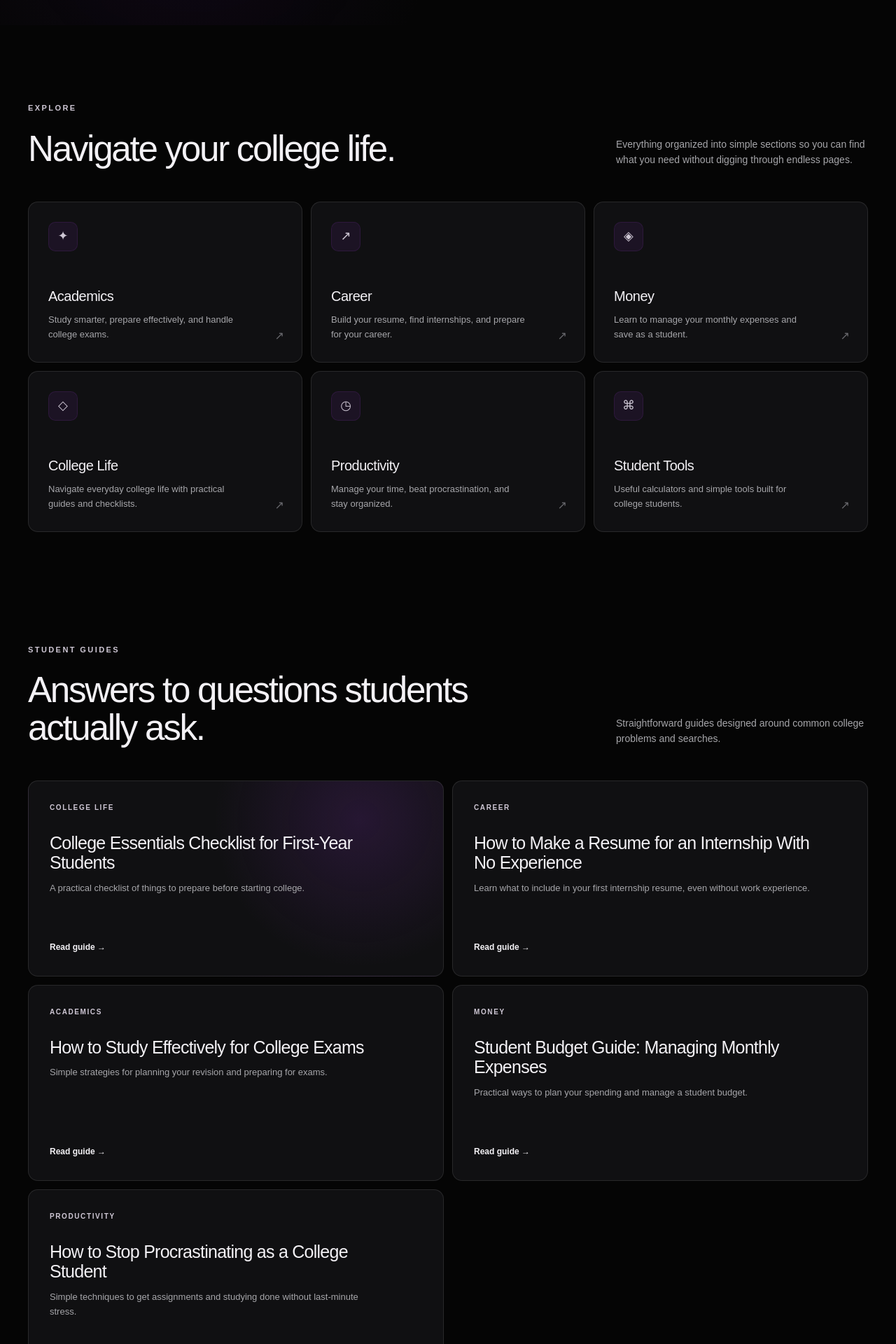
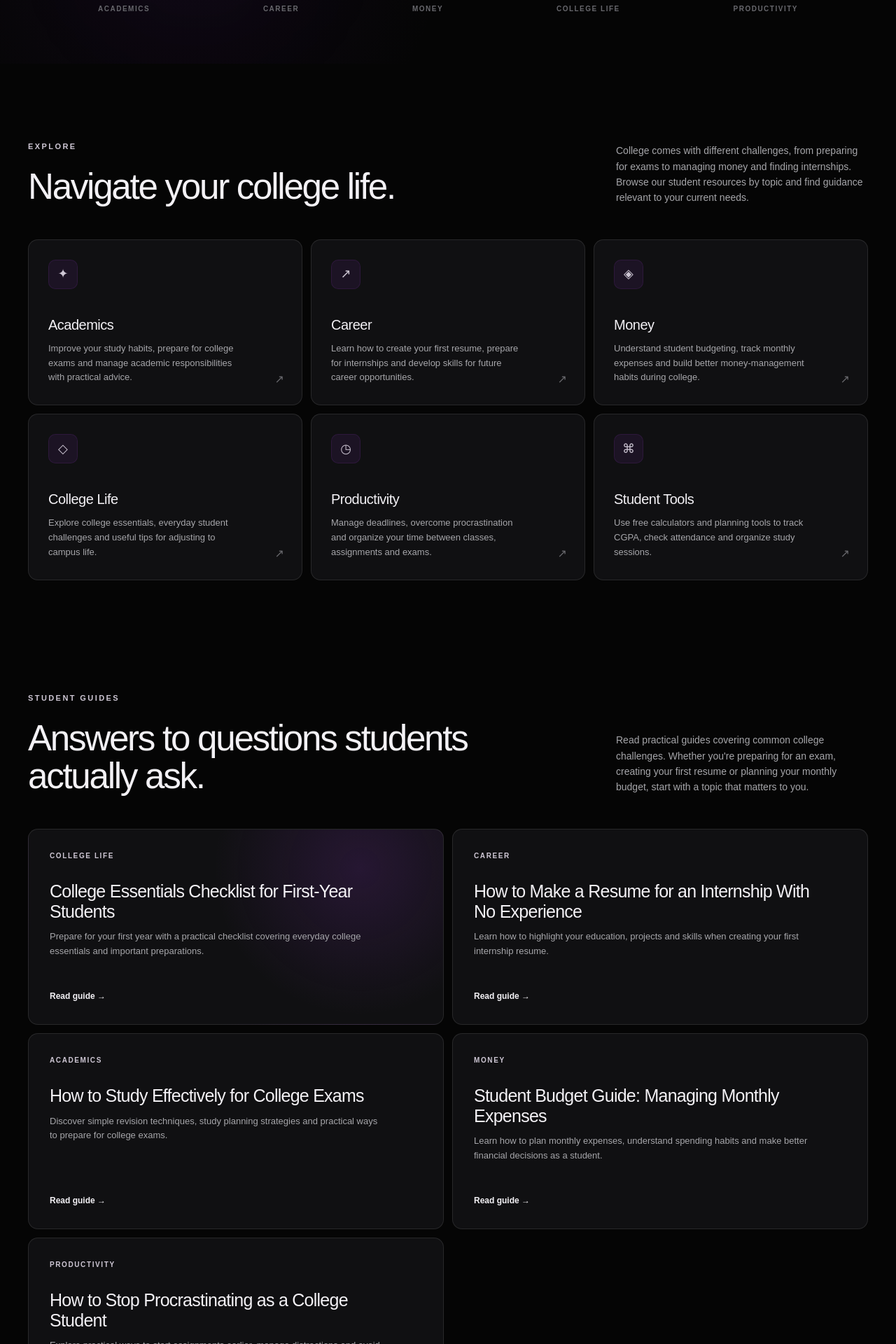
Before and after one commit to LAKSHYAG16/college-survival-guide, a Next.js app: page / in a window 1280 px wide. Shown: the part 880-2800 px from the top of the page at 70% size. Built offline with nearby package versions, Linux system fonts and the light colour scheme.

Commit message:
Ubersuggests changes 5

```diff
--- a/app/page.tsx
+++ b/app/page.tsx
@@ -1,3 +1,4 @@
+
 import Link from "next/link";
 import Navbar from "@/components/Navbar";
 
@@ -5,37 +6,43 @@ const categories = [
   {
     icon: "✦",
     title: "Academics",
-    description: "Study smarter, prepare effectively, and handle college exams.",
+    description:
+      "Improve your study habits, prepare for college exams and manage academic responsibilities with practical advice.",
     href: "/academics",
   },
   {
     icon: "↗",
     title: "Career",
-    description: "Build your resume, find internships, and prepare for your career.",
+    description:
+      "Learn how to create your first resume, prepare for internships and develop skills for future career opportunities.",
     href: "/career",
   },
   {
     icon: "◈",
     title: "Money",
-    description: "Learn to manage your monthly expenses and save as a student.",
+    description:
+      "Understand student budgeting, track monthly expenses and build better money-management habits during college.",
     href: "/money",
   },
   {
     icon: "◇",
     title: "College Life",
-    description: "Navigate everyday college life with practical guides and checklists.",
+    description:
+      "Explore college essentials, everyday student challenges and useful tips for adjusting to campus life.",
     href: "/college-life",
   },
   {
     icon: "◷",
     title: "Productivity",
-    description: "Manage your time, beat procrastination, and stay organized.",
+    description:
+      "Manage deadlines, overcome procrastination and organize your time between classes, assignments and exams.",
     href: "/productivity",
   },
   {
     icon: "⌘",
     title: "Student Tools",
-    description: "Useful calculators and simple tools built for college students.",
+    description:
+      "Use free calculators and planning tools to track CGPA, check attendance and organize study sessions.",
     href: "/tools",
   },
 ];
@@ -45,35 +52,35 @@ const guides = [
     category: "COLLEGE LIFE",
     title: "College Essentials Checklist for First-Year Students",
     description:
-      "A practical checklist of things to prepare before starting college.",
+      "Prepare for your first year with a practical checklist covering everyday college essentials and important preparations.",
     href: "/college-life/college-essentials-checklist",
   },
   {
     category: "CAREER",
     title: "How to Make a Resume for an Internship With No Experience",
     description:
-      "Learn what to include in your first internship resume, even without work experience.",
+      "Learn how to highlight your education, projects and skills when creating your first internship resume.",
     href: "/career/resume-for-internship-no-experience",
   },
   {
     category: "ACADEMICS",
     title: "How to Study Effectively for College Exams",
     description:
-      "Simple strategies for planning your revision and preparing for exams.",
+      "Discover simple revision techniques, study planning strategies and practical ways to prepare for college exams.",
     href: "/academics/how-to-study-for-college-exams",
   },
   {
     category: "MONEY",
     title: "Student Budget Guide: Managing Monthly Expenses",
     description:
-      "Practical ways to plan your spending and manage a student budget.",
+      "Learn how to plan monthly expenses, understand spending habits and make better financial decisions as a student.",
     href: "/money/student-budget-guide",
   },
   {
     category: "PRODUCTIVITY",
     title: "How to Stop Procrastinating as a College Student",
     description:
-      "Simple techniques to get assignments and studying done without last-minute stress.",
+      "Explore practical ways to start assignments earlier, manage distractions and avoid unnecessary last-minute stress.",
     href: "/productivity/how-to-stop-procrastinating",
   },
 ];
@@ -82,20 +89,22 @@ const tools = [
   {
     icon: "∑",
     title: "CGPA Calculator",
-    description: "Calculate your CGPA quickly using your semester grades.",
+    description:
+      "Calculate your CGPA using semester grades and credits to better understand your academic progress.",
     href: "/tools/cgpa-calculator",
   },
   {
     icon: "%",
     title: "Attendance Calculator",
-    description: "Find out how many classes you need to attend or can miss.",
+    description:
+      "Check your attendance percentage and estimate how many classes you need to attend to reach your target.",
     href: "/tools/attendance-calculator",
   },
   {
     icon: "✓",
     title: "Study Planner",
     description:
-      "Plan your study sessions around classes, assignments, and exams.",
+      "Organize study sessions, assignments and exam preparation into a manageable schedule.",
     href: "/tools/study-planner",
   },
 ];
@@ -114,24 +123,18 @@ export default function Home() {
           <div className="hero-content">
             <p className="eyebrow">THE COLLEGE SURVIVAL GUIDE</p>
 
-            {/* <h1>
-              College doesn&apos;t come
-              <br />
-              with a <span>manual.</span>
-            </h1> */}
             <h1>
               Your <span>College Survival Guide.</span>
               <br />
               Everything you need in one place.
             </h1>
 
-            {/* <p className="hero-description">
-              Practical guides, useful tools and simple advice to help you
-              navigate college with confidence.
-            </p> */}
             <p className="hero-description">
-              Practical college guides, student tools and advice for academics,
-              internships, budgeting, productivity and everyday college life.
+              Explore practical college guides, student tools and
+              straightforward advice for academics, internships,
+              budgeting, productivity and everyday college life.
+              Find useful resources to help you make informed
+              decisions throughout your college journey.
             </p>
 
             <div className="hero-actions">
@@ -163,8 +166,10 @@ export default function Home() {
             </div>
 
             <p>
-              Everything organized into simple sections so you can find what
-              you need without digging through endless pages.
+              College comes with different challenges, from preparing
+              for exams to managing money and finding internships.
+              Browse our student resources by topic and find
+              guidance relevant to your current needs.
             </p>
           </div>
 
@@ -197,8 +202,10 @@ export default function Home() {
             </div>
 
             <p>
-              Straightforward guides designed around common college problems
-              and searches.
+              Read practical guides covering common college
+              challenges. Whether you're preparing for an exam,
+              creating your first resume or planning your monthly
+              budget, start with a topic that matters to you.
             </p>
           </div>
 
@@ -206,10 +213,14 @@ export default function Home() {
             {guides.map((guide, index) => (
               <Link
                 href={guide.href}
-                className={`guide-card ${index === 0 ? "guide-featured" : ""}`}
+                className={`guide-card ${
+                  index === 0 ? "guide-featured" : ""
+                }`}
                 key={guide.href}
               >
-                <span className="guide-category">{guide.category}</span>
+                <span className="guide-category">
+                  {guide.category}
+                </span>
 
                 <h3>{guide.title}</h3>
 
@@ -233,8 +244,10 @@ export default function Home() {
               </div>
 
               <p>
-                Simple tools designed to give students quick answers without
-                unnecessary complexity.
+                Save time on common academic tasks with simple
+                student tools. Calculate your CGPA, understand
+                your attendance and organize study sessions
+                without complicated setup.
               </p>
             </div>
 
@@ -242,19 +255,72 @@ export default function Home() {
               {tools.map((tool) => (
                 <Link
                   href={tool.href}
-                  className={`tool-card ${tool.href === "#" ? "tool-disabled" : ""
-                    }`}
+                  className="tool-card"
                   key={tool.title}
                 >
                   <span className="tool-icon">{tool.icon}</span>
+
                   <h3>{tool.title}</h3>
+
                   <p>{tool.description}</p>
 
                   <span className="tool-link">
-                    {tool.href === "#" ? "Coming soon" : "Open tool →"}
+                    Open tool →
                   </span>
                 </Link>
               ))}
+            </div>
+          </div>
+        </section>
+
+        {/* Additional Helpful Content */}
+        <section className="section">
+          <div className="section-heading">
+            <div>
+              <p className="eyebrow">GETTING STARTED</p>
+
+              <h2>Build better habits during college.</h2>
+            </div>
+
+            <p>
+              Small improvements in planning, studying and
+              everyday decision-making can make college
+              responsibilities easier to manage.
+            </p>
+          </div>
+
+          <div className="guide-grid">
+            <div className="guide-card">
+              <h3>Plan your academic week</h3>
+
+              <p>
+                Review your class schedule, assignment deadlines
+                and upcoming exams at the beginning of each week.
+                Set aside time for revision so that important
+                work doesn't pile up at the last minute.
+              </p>
+            </div>
+
+            <div className="guide-card">
+              <h3>Prepare for future opportunities</h3>
+
+              <p>
+                Keep track of useful skills, academic projects
+                and extracurricular activities. These experiences
+                can help you build a stronger resume when
+                applying for internships.
+              </p>
+            </div>
+
+            <div className="guide-card">
+              <h3>Manage your daily responsibilities</h3>
+
+              <p>
+                Balance academics with personal commitments by
+                setting realistic priorities. Tracking expenses,
+                organizing tasks and maintaining a manageable
+                routine can reduce unnecessary stress.
+              </p>
             </div>
           </div>
         </section>
@@ -269,7 +335,9 @@ export default function Home() {
             <h2>Make college a little easier.</h2>
 
             <p>
-              Guides, tools and practical advice — organized for students.
+              Explore helpful college guides, academic calculators
+              and practical resources designed around everyday
+              student needs.
             </p>
 
             <Link href="#guides" className="button button-primary">
@@ -287,8 +355,8 @@ export default function Home() {
             </Link>
 
             <p>
-              Practical resources for navigating college with a little less
-              stress.
+              Practical resources for academics, career planning,
+              budgeting and everyday college life.
             </p>
           </div>
 
```
